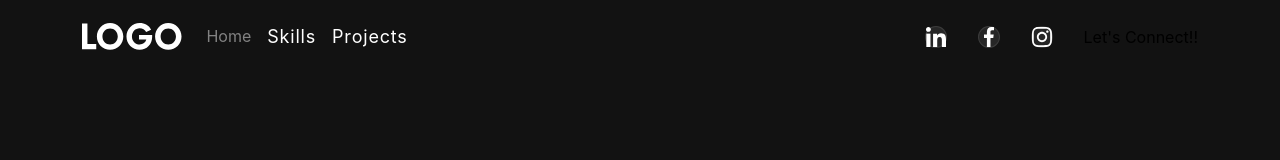
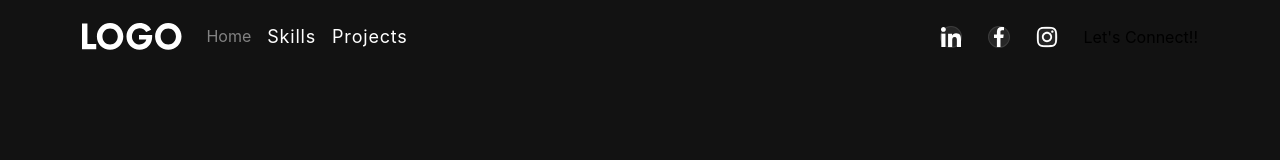
Before and after one commit to saurav-04/portfolio-personal, a React (Create React App) app: page / in a window 1280 px wide. Shown: the top 160 px of the page. Built offline with nearby package versions, Linux system fonts and the light colour scheme.

Commit message:
Update App.css

```diff
--- a/src/App.css
+++ b/src/App.css
@@ -117,10 +117,8 @@ p, a, li, button, ul {
 
   span.navbar-socials , div.social-icons{
     display: flex;
-    flex-direction: row;
-    justify-content: space-between;
     align-items: center;
-    gap: 25px;
+    gap: 20px;
   }
 
   div.social-icons a {
```
